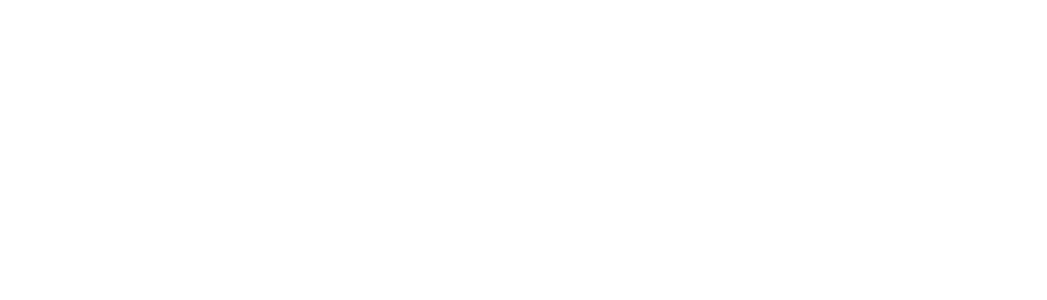
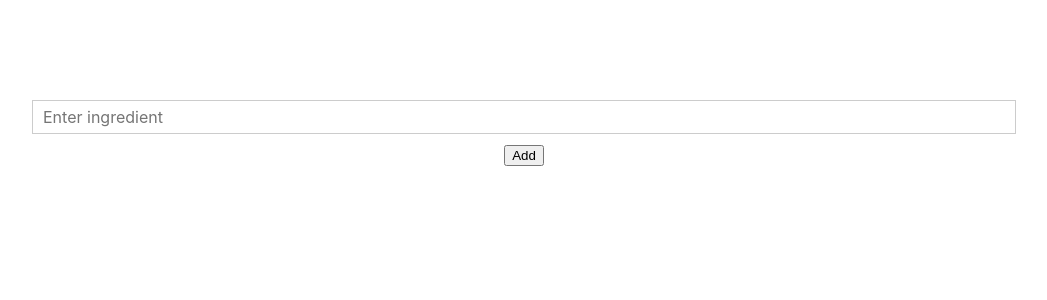
Before and after one commit to heymoose/recipo, a React (Create React App) app: page / in a window 1280 px wide. Shown: the top 300 px of the page, without its empty margins (116-1163 px from the left). Built offline with nearby package versions, Linux system fonts and the light colour scheme.

Commit message:
Add input to RecipeBuilder

```diff
--- a/src/App.js
+++ b/src/App.js
@@ -1,12 +1,15 @@
 import React, { Component } from 'react';
 import Layout from './hoc/Layout/Layout';
+import RecipeBuilder from './containers/RecipeBuilder/RecipeBuilder';
 import style from './App.module.css';
 
 class App extends Component {
     render() {
         return (
             <div className={style.App}>
-                <Layout />
+                <Layout>
+                    <RecipeBuilder />
+                </Layout>
             </div>
         );
     }
--- a/src/containers/RecipeBuilder/RecipeBuilder.js
+++ b/src/containers/RecipeBuilder/RecipeBuilder.js
@@ -1,9 +1,14 @@
 import React, { Component } from 'react';
+import Input from '../../components/UI/Input/Input';
+import style from './RecipeBuilder.module.css';
 
 class RecipeBuilder extends Component {
     render() {
         return (
-            <div></div>
+            <div className={style.RecipeBuilder}>
+                <Input elementType='input' elementConfig={{ type: 'text', placeholder: 'Enter ingredient' }} />
+                <button>Add</button>
+            </div>
         );
     }
 }
--- a/src/containers/RecipeBuilder/RecipeBuilder.module.css
+++ b/src/containers/RecipeBuilder/RecipeBuilder.module.css
@@ -0,0 +1,7 @@
+.RecipeBuilder {
+    margin: 20px auto;
+    width: 80%;
+    text-align: center;
+    padding: 10px;
+    box-sizing: border-box;
+}
```
Also changed, not shown: 2 other files (tests, documents, lock files or other folders).
